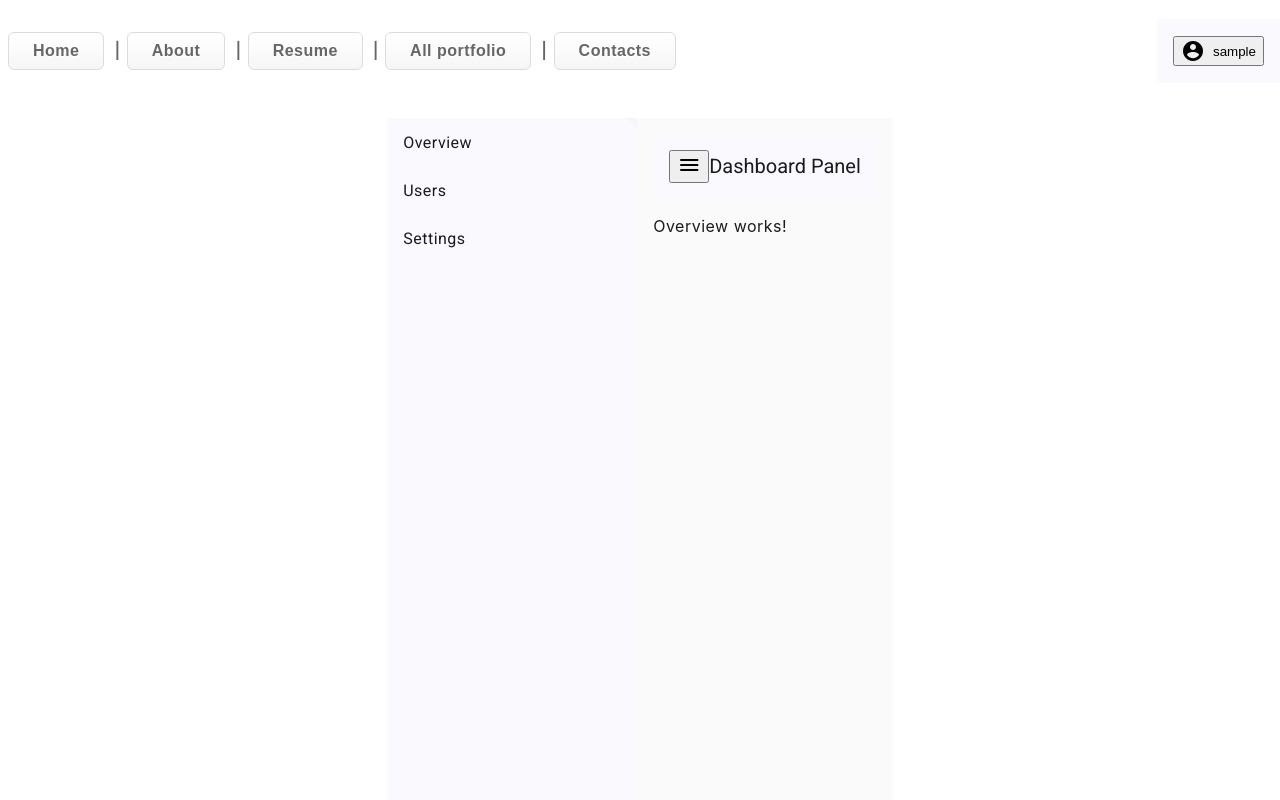
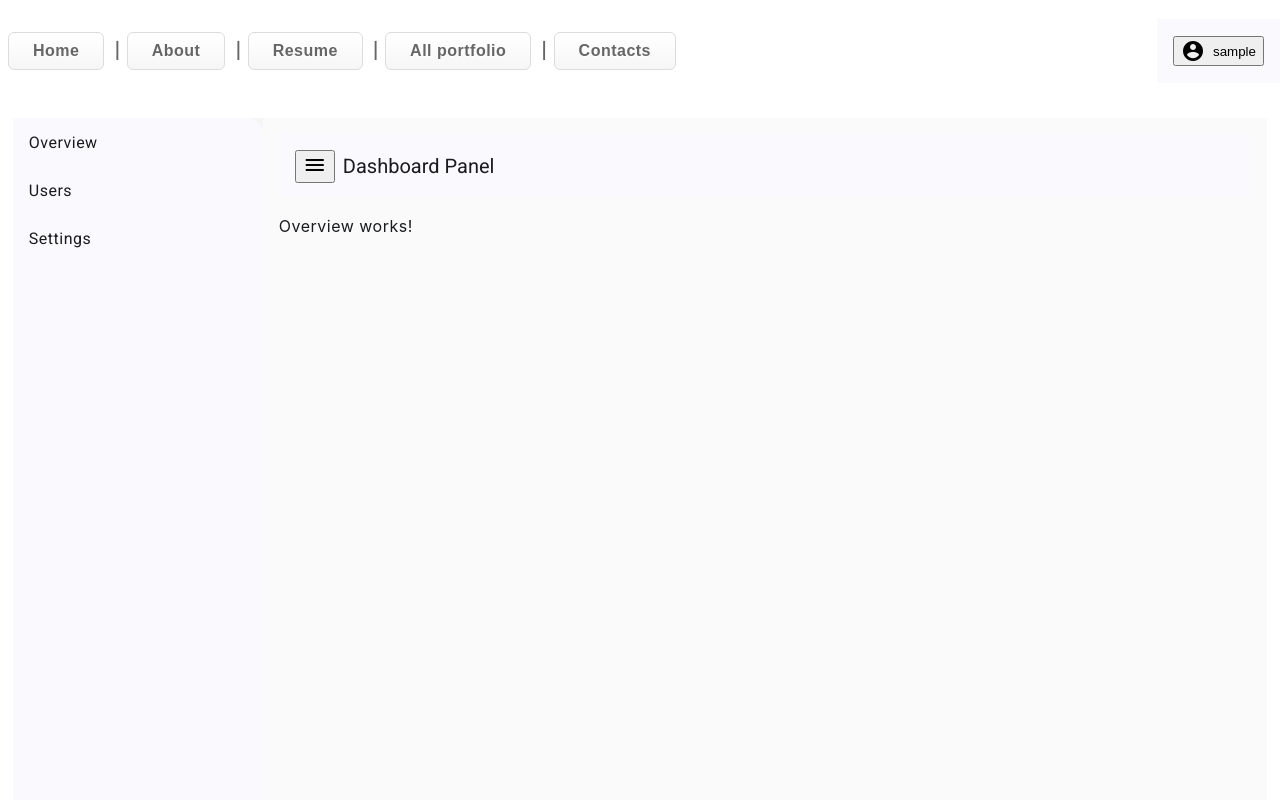
Before and after one commit to AlexandrSherbina/my-portfolio, an Angular app: page /admin/app-overview in a window 1280 px wide. Shown: the top 800 px of the page. Built offline with nearby package versions, Linux system fonts and the light colour scheme; sample sign-in values are in the browser's storage.

Commit message:
update styles v1

```diff
--- a/src/app/admin-dashboard/admin-dashboard.component.scss
+++ b/src/app/admin-dashboard/admin-dashboard.component.scss
@@ -2,6 +2,7 @@
 
 .custom-dashboard {
   height: 100vh;
+  width: 98vw;
   background-color: #f5f5f5; /* Пример цвета фона */
   .custom-sidenav {
     width: 250px;
@@ -23,6 +24,7 @@
     padding: 16px;
     background-color: #fafafa;
     .custom-toolbar {
+      gap: 0.5rem;
       // background-color: #3f51b5; /* Синий цвет для toolbar */
       .custom-menu-button {
         // color: #fff;
--- a/src/styles.scss
+++ b/src/styles.scss
@@ -4,5 +4,7 @@
 @import '_variables.scss';
 
 
-html, body { height: 100%; }
+html,
+body { height: 100%; }
+
 body { margin: 0; font-family: Roboto, "Helvetica Neue", sans-serif; }
```
